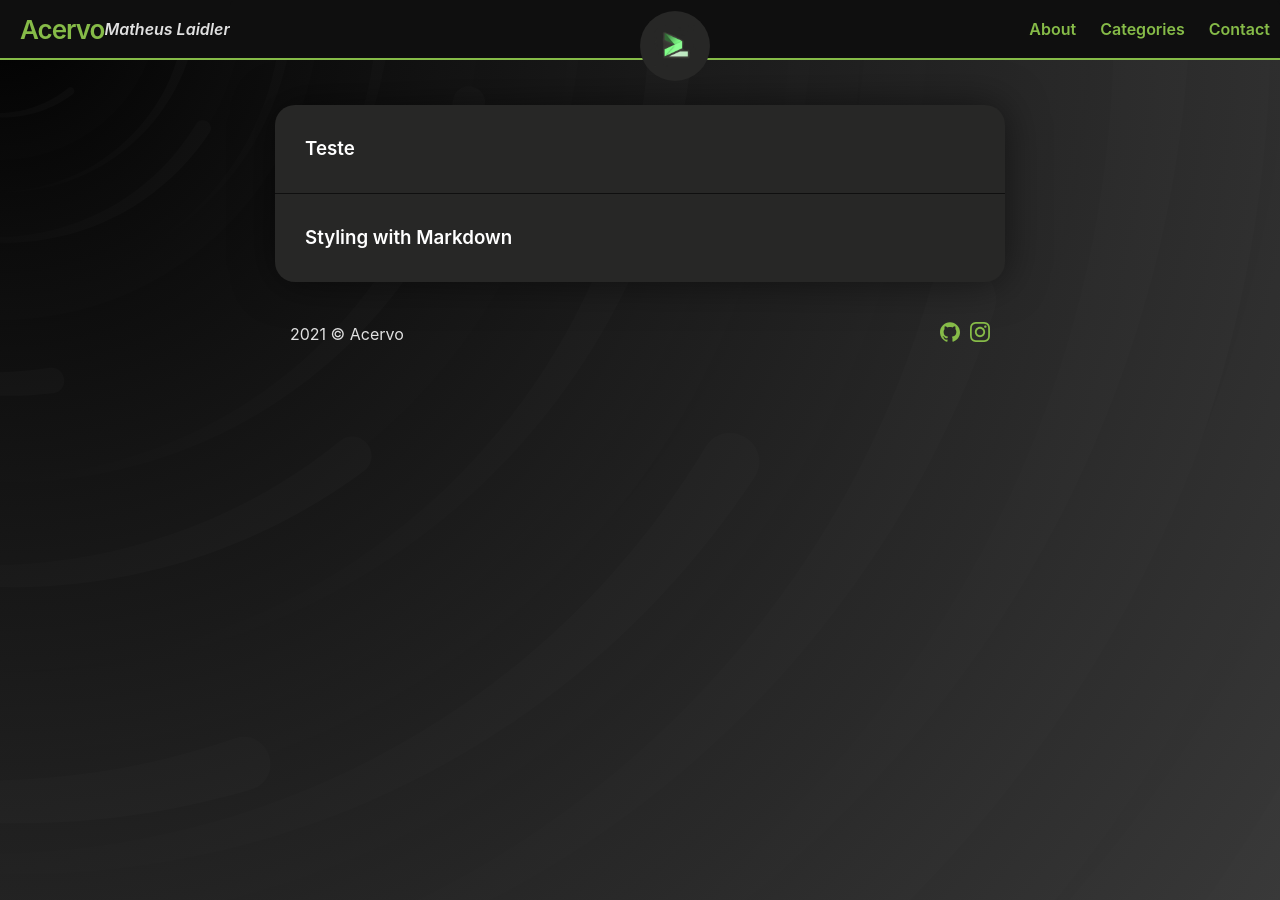
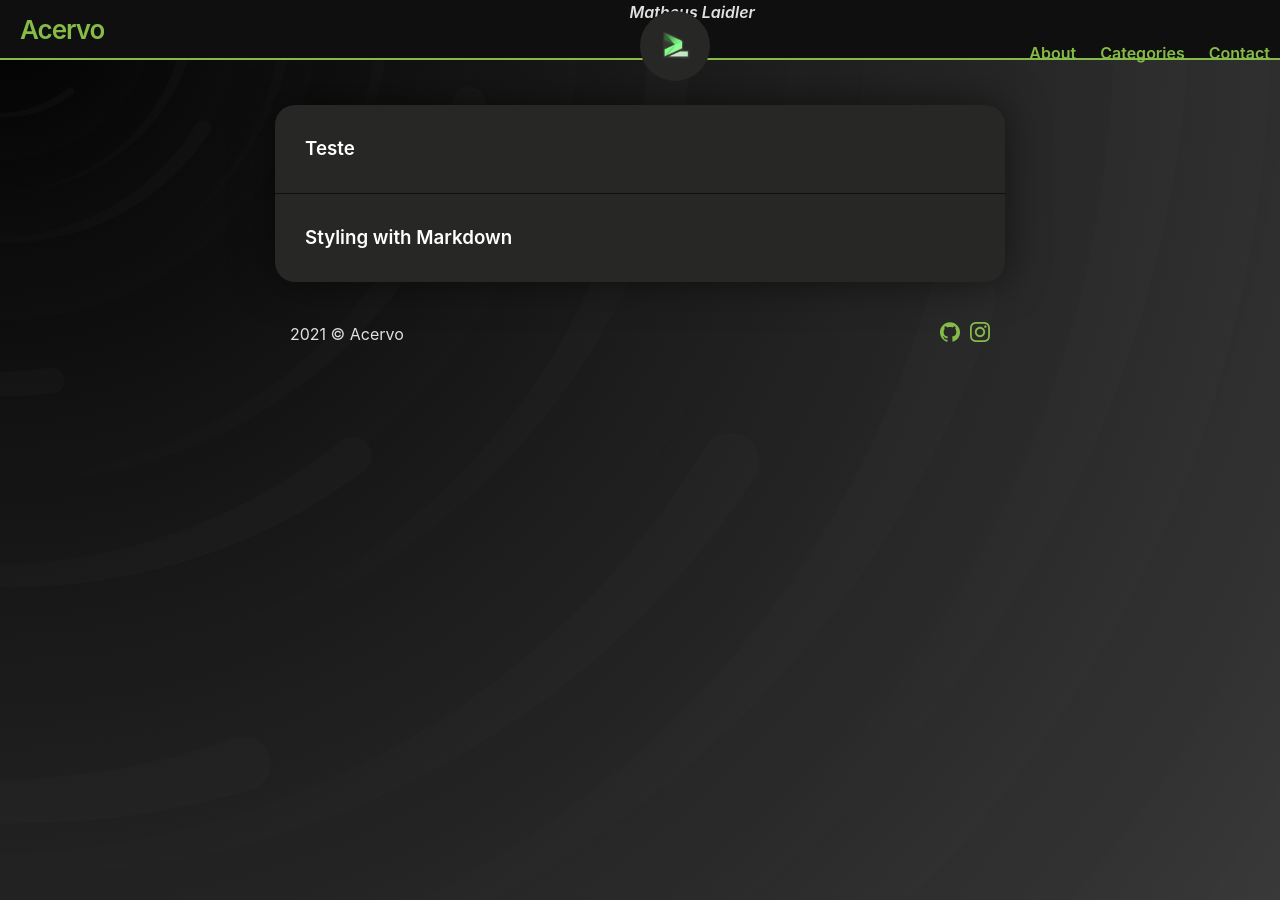
Before and after one commit to matheuslaidler/WayOfSec-Welcome-Theme, a Jekyll site: the page built from index.md, in a window 1280 px wide. Built offline with Jekyll 4.4.1, drawn with Linux system fonts in a browser that asks for light colours.

```diff
--- a/_includes/header.html
+++ b/_includes/header.html
@@ -2,10 +2,11 @@
   {%- assign default_paths = site.pages | map: "path" -%}
   {%- assign page_paths = site.header_pages | default: default_paths -%}
   {%- assign titles_size = site.pages | map: 'title' | join: '' | size -%}
-  <a class="site-title" rel="author" href="{{ "/" | relative_url }}">{{ site.title | escape }}</a><center><i>Matheus Laidler</i></center>
+  <a class="site-title" rel="author" href="{{ "/" | relative_url }}">{{ site.title | escape }}</a>
 
   {%- if titles_size > 0 -%}
     <nav class="site-nav">
+      <center><i>Matheus Laidler</i></center>
       <input type="checkbox" id="nav-trigger" class="nav-trigger" />
       <label for="nav-trigger">
         <span class="menu-icon">
```
